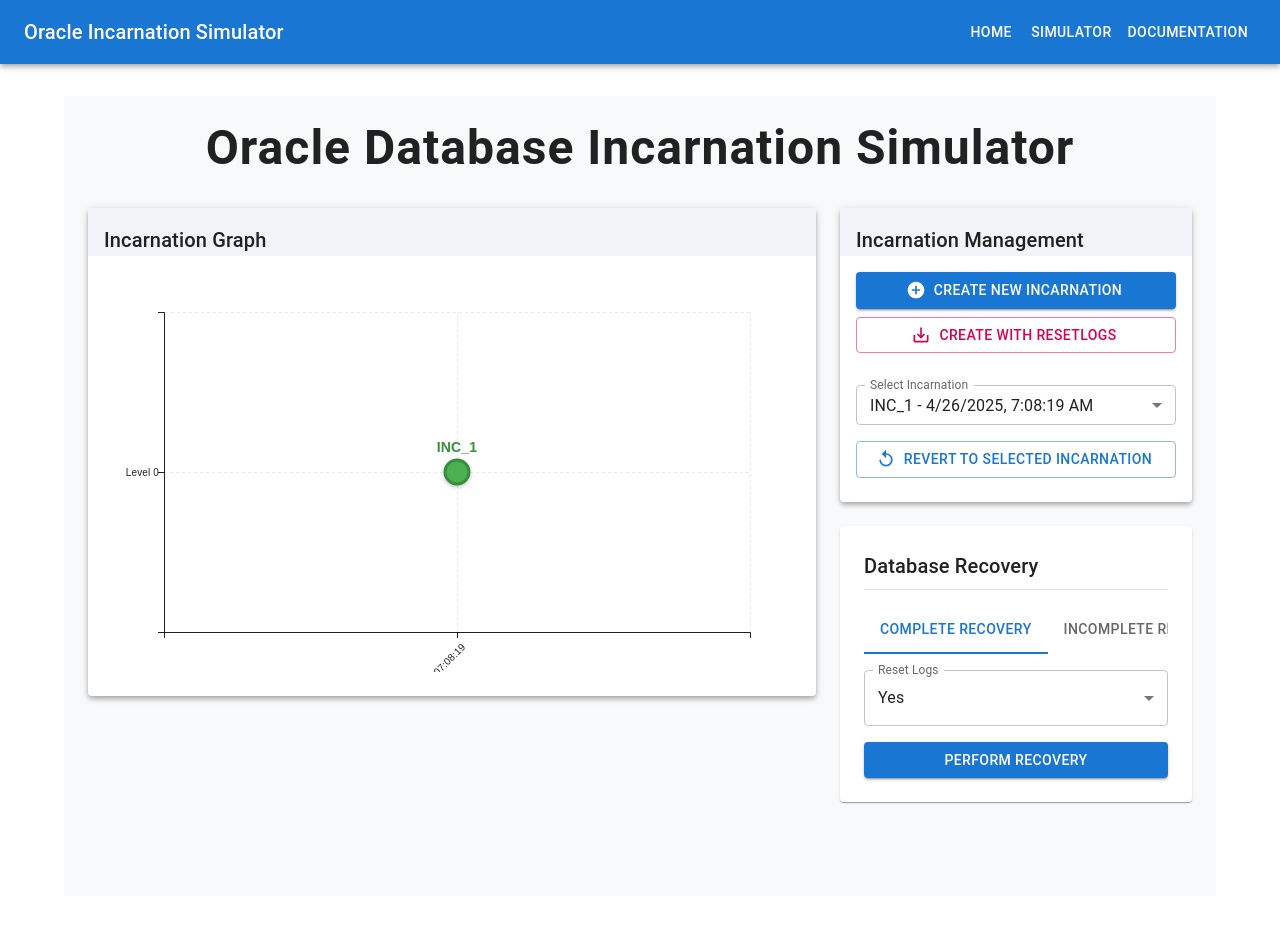
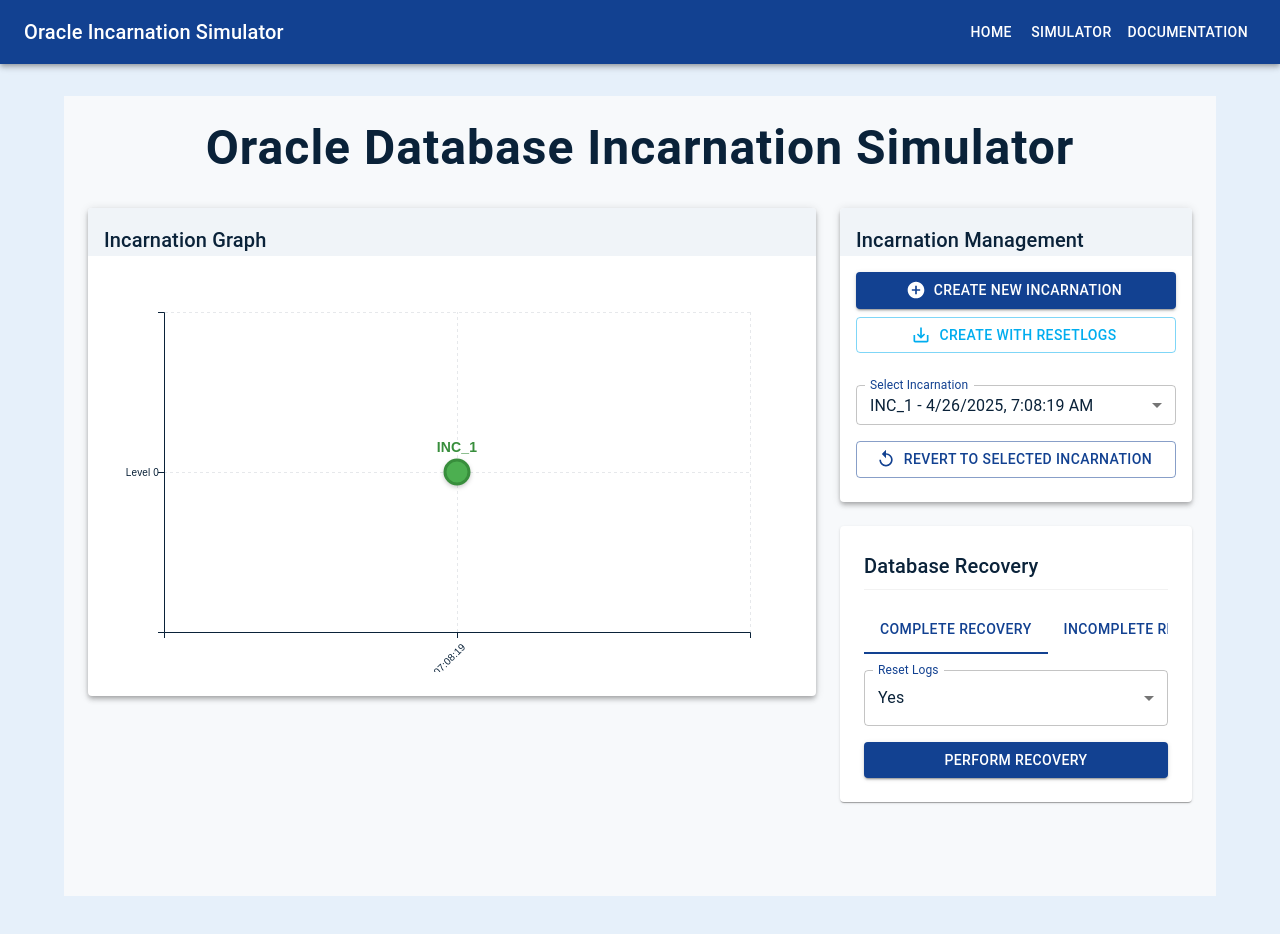
Before and after one commit to lokeshyadav559/IncarnationSim, a React (Create React App) app: page /simulator in a window 1280 px wide. Both pictures are taken after a click on the button "CREATE NEW INCARNATION". Shown: the top 934 px of the page. Built offline with nearby package versions, Linux system fonts and the light colour scheme.

Commit message:
added palette and fixed issues

```diff
--- a/src/App.tsx
+++ b/src/App.tsx
@@ -1,28 +1,17 @@
 import React from 'react';
 import { BrowserRouter as Router, Routes, Route } from 'react-router-dom';
-import { ThemeProvider, createTheme } from '@mui/material/styles';
+import { ThemeProvider } from '@mui/material/styles';
 import CssBaseline from '@mui/material/CssBaseline';
 import { Box, Container } from '@mui/material';
 import Navigation from './components/Navigation';
 import Home from './pages/Home';
 import Simulator from './pages/Simulator';
 import Documentation from './pages/Documentation';
-
-const theme = createTheme({
-  palette: {
-    mode: 'light',
-    primary: {
-      main: '#1976d2',
-    },
-    secondary: {
-      main: '#dc004e',
-    },
-  },
-});
+import customPalette from './theme/palette';
 
 function App() {
   return (
-    <ThemeProvider theme={theme}>
+    <ThemeProvider theme={customPalette}>
       <CssBaseline />
       <Router>
         <Box sx={{ display: 'flex', flexDirection: 'column', minHeight: '100vh' }}>
--- a/src/components/RecoveryPanel.tsx
+++ b/src/components/RecoveryPanel.tsx
@@ -80,16 +80,21 @@
       </Typography>
       <Divider sx={{ mb: 2 }} />
 
+      <Box sx={{ display: 'flex', justifyContent: { xs: 'flex-start', sm: 'center' } }}>
         <Tabs
           value={selectedTab}
           onChange={handleTabChange}
-        sx={{ mb: 2 }}
+          sx={{ mb: 2, maxWidth: { xs: '100%', sm: 600 } }}
+          variant="scrollable"
+          scrollButtons="auto"
+          allowScrollButtonsMobile
         >
           <Tab label="Complete Recovery" value="COMPLETE" />
           <Tab label="Incomplete Recovery" value="INCOMPLETE" />
           <Tab label="Point-in-Time Recovery" value="PITR" />
           <Tab label="Flashback Recovery" value="FLASHBACK" />
         </Tabs>
+      </Box>
 
       <Grid container spacing={2}>
         {(selectedTab === 'PITR' || selectedTab === 'INCOMPLETE' || selectedTab === 'FLASHBACK') && (
@@ -102,6 +107,7 @@
                 value={targetTime}
                 onChange={(e) => setTargetTime(e.target.value)}
                 InputLabelProps={{ shrink: true }}
+                helperText="Optional: Specify a target time for recovery."
               />
             </Grid>
             <Grid item xs={12} sm={6}>
@@ -111,6 +117,7 @@
                 value={targetSCN}
                 onChange={(e) => setTargetSCN(e.target.value)}
                 type="number"
+                helperText="Optional: Specify a target SCN for recovery."
               />
             </Grid>
           </>
--- /dev/null
+++ b/src/theme/palette.ts
@@ -0,0 +1,38 @@
+import { createTheme } from '@mui/material/styles';
+
+const customPalette = createTheme({
+  palette: {
+    primary: {
+      main: '#124191',
+      contrastText: '#FFFFFF',
+    },
+    secondary: {
+      main: '#00ADEF',
+      contrastText: '#FFFFFF',
+    },
+    background: {
+      default: '#E6F0FA',
+      paper: '#FFFFFF',
+    },
+    text: {
+      primary: '#0A2239',
+      secondary: '#124191',
+      disabled: '#A0A0A0',
+    },
+    divider: '#F2F2F2',
+    error: {
+      main: '#D32F2F',
+    },
+    warning: {
+      main: '#FFA000',
+    },
+    info: {
+      main: '#00ADEF',
+    },
+    success: {
+      main: '#388E3C',
+    },
+  },
+});
+
+export default customPalette;
```
Lines whose indentation alone changed are shown as unchanged.
